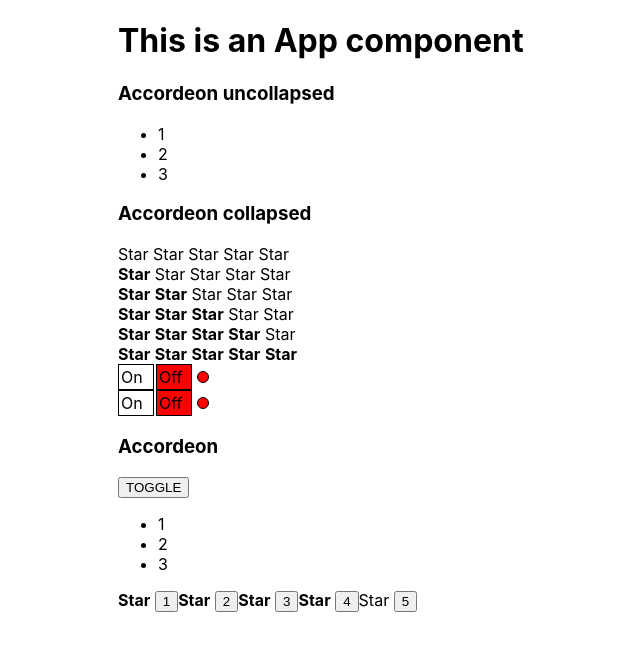
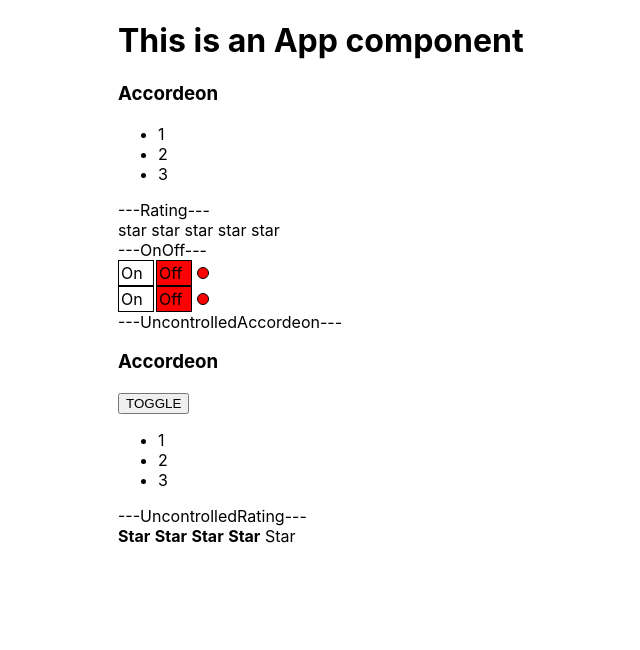
Before and after one commit to leonraz58/kabzda, a React (Create React App) app: page / in a window 1280 px wide. Shown: the top 650 px of the page, without its empty margins (222-862 px from the left). Built offline with nearby package versions, Linux system fonts and the light colour scheme.

Commit message:
08 - Callbacks

```diff
--- a/src/App.tsx
+++ b/src/App.tsx
@@ -1,29 +1,34 @@
-import React from 'react';
+import React, {useState} from 'react';
 import logo from './logo.svg';
 import './App.css';
-import { Accordeon } from './components/Accordeon/Accordeon';
-import { Rating } from './components/Rating/Rating';
+import {Accordeon} from './components/Accordeon/Accordeon';
+import {Rating, RatingValueType} from './components/Rating/Rating';
 import OnOff from "./components/OnOff/OnOff";
-import {UncontrolledAccordeon} from "./components/UncontrolledAccordeon/Accordeon";
+import {UncontrolledAccordeon} from "./components/UncontrolledAccordeon/UncontrolledAccordeon";
 import {UncontrolledRating} from "./components/UncontrolledRating/UncontrolledRating";
-
 
 function App() {
     console.log('App is rendering');
+    let [ratingValue, setRatingValue] = useState<RatingValueType>(0)
+    let [accordeonCollapced, setAccordeonCollapced] = useState<boolean>(false)
     return (
         <div className={"App"}>
             <Pagetitle title="This is an App component"/>
-      <Accordeon titleValue="Accordeon uncollapsed" collapsed={false}/>
-        <Accordeon titleValue="Accordeon collapsed" collapsed={true}/>
-      <Rating value = {0}/>
-      <Rating value = {1}/>
-      <Rating value = {2}/>
-      <Rating value = {3}/>
-      <Rating value = {4}/>
-      <Rating value = {5}/>
+            <Accordeon titleValue="Accordeon" collapsed={accordeonCollapced}/>
+
+            ---Rating---
+            <Rating value={ratingValue} onClick={setRatingValue}/>
+            {/*<Rating value={1}/>*/}
+            {/*<Rating value={2}/>*/}
+            {/*<Rating value={3}/>*/}
+            {/*<Rating value={4}/>*/}
+            {/*<Rating value={5}/>*/}
+            ---OnOff---
             <OnOff/>
             <OnOff/>
+            ---UncontrolledAccordeon---
             <UncontrolledAccordeon titleValue="Accordeon"/>
+            ---UncontrolledRating---
             <UncontrolledRating/>
         </div>
     );
@@ -33,11 +38,10 @@
     title: string;
 }
 
-function Pagetitle (props: PageTitlePropsType) {
+function Pagetitle(props: PageTitlePropsType) {
     console.log("Pagetitle is rendering");
     return <h1>{props.title}</h1>
 }
 
 
-
 export default App;
--- a/src/components/Rating/Rating.tsx
+++ b/src/components/Rating/Rating.tsx
@@ -1,37 +1,37 @@
 import React from 'react';
 //import { Star } from '../../App';
 
+export type RatingValueType = 0 | 1 | 2 | 3 | 4 | 5;
+
+
 type RatingPropsType = {
-  value: 0 | 1|2|3|4|5
+  value: RatingValueType
+    onClick:(value:RatingValueType)=>void
 }
 
 type StarPropsType = {
   selected: boolean;
+  value:RatingValueType
+  onClick:(value:RatingValueType)=>void
 }
 
 export function Rating(props: RatingPropsType) {
 
-
     return (
       <div>
-        <Star selected={props.value>0} />
-        <Star selected={props.value>1} />
-        <Star selected={props.value>2} />
-        <Star selected={props.value>3} />
-        <Star selected={props.value>4} />
+
+        <Star selected={props.value>0} onClick={props.onClick} value={1}/>
+        <Star selected={props.value>1} onClick={props.onClick} value={2}/>
+        <Star selected={props.value>2} onClick={props.onClick} value={3}/>
+        <Star selected={props.value>3} onClick={props.onClick} value={4}/>
+        <Star selected={props.value>4} onClick={props.onClick} value={5}/>
       </div>
     );
 
   function Star(props: StarPropsType) {
-    debugger
-    if (props.selected === true) {
-      return <span><b>Star</b> </span>
-    } else {
-      return <span>Star </span>
-    }
     console.log('Star is rendering');
-    return (
-      <span><b>Star</b> </span>
-    )
+    return <span onClick={()=>{props.onClick(props.value)}}>
+        {props.selected ? <b>star </b> : "star "}
+    </span>
   }
 }
--- a/src/components/UncontrolledAccordeon/Accordeon.tsx
+++ b/src/components/UncontrolledAccordeon/UncontrolledAccordeon.tsx
@@ -1,21 +1,23 @@
 import React, {useState} from "react";
 
-type AccordeonPropTipe = {
+type AccordeonPropsType = {
     titleValue: string
+
     //collapsed: boolean
 }
 
 type AccordeonTitlePropsType = {
     title: string;
+    onClick:()=> void
 }
 
-export function UncontrolledAccordeon(props: AccordeonPropTipe) {
+export function UncontrolledAccordeon(props: AccordeonPropsType) {
     console.log('Accordeon is rendering');
     //const collapsed = true
     let [collapsed,setCollapsed]=useState(false)
     return (
         <div>
-            <AccordeonTitle title={props.titleValue}/>
+            <AccordeonTitle title={props.titleValue} onClick={()=>{setCollapsed(!collapsed)}}/>
             <button onClick={()=>{setCollapsed(!collapsed)}}>TOGGLE</button>
             {!collapsed && <AccordeonBody/>}
         </div>
@@ -26,7 +28,7 @@
     console.log('AccordeonTitle rendering');
     return (
         <div>
-            <h3>{props.title}</h3>
+            <h3 onClick={()=>{props.onClick()}}>{props.title}</h3>
         </div>
     )
 }
--- a/src/components/UncontrolledRating/UncontrolledRating.tsx
+++ b/src/components/UncontrolledRating/UncontrolledRating.tsx
@@ -7,6 +7,8 @@
 
 type StarPropsType = {
   selected: boolean;
+  setValue:() => void
+
 }
 
 export function UncontrolledRating(props: RatingPropsType) {
@@ -14,24 +16,20 @@
 let [value,setValue]=useState(4)
     return (
       <div>
-        <Star selected={value>0} /> <button onClick={()=>{setValue(1)}}>1</button>
-        <Star selected={value>1} /> <button onClick={()=>{setValue(2)}}>2</button>
-        <Star selected={value>2} /> <button onClick={()=>{setValue(3)}}>3</button>
-        <Star selected={value>3} /> <button onClick={()=>{setValue(4)}}>4</button>
-        <Star selected={value>4} /> <button onClick={()=>{setValue(5)}}>5</button>
+        <Star selected={value>0} setValue={()=>setValue(1)}  />
+        <Star selected={value>1} setValue={()=>setValue(2)} />
+        <Star selected={value>2} setValue={()=>setValue(3)} />
+        <Star selected={value>3} setValue={()=>setValue(4)} />
+        <Star selected={value>4} setValue={()=>setValue(5)} />
       </div>
     );
 
   function Star(props: StarPropsType) {
-    debugger
-    if (props.selected === true) {
-      return <span><b>Star</b> </span>
-    } else {
-      return <span>Star </span>
-    }
-    console.log('Star is rendering');
-    return (
-      <span><b>Star</b> </span>
-    )
+
+      return <span onClick={()=>{props.setValue()}}
+      >{props.selected ? <b>Star</b> : "Star"} </span>
+
+
+
   }
 }
```
Lines whose indentation alone changed are shown as unchanged.
